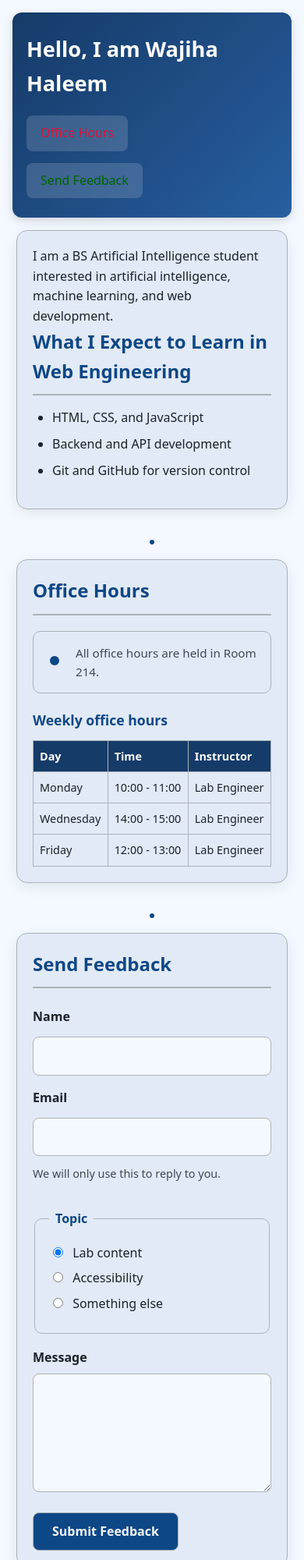
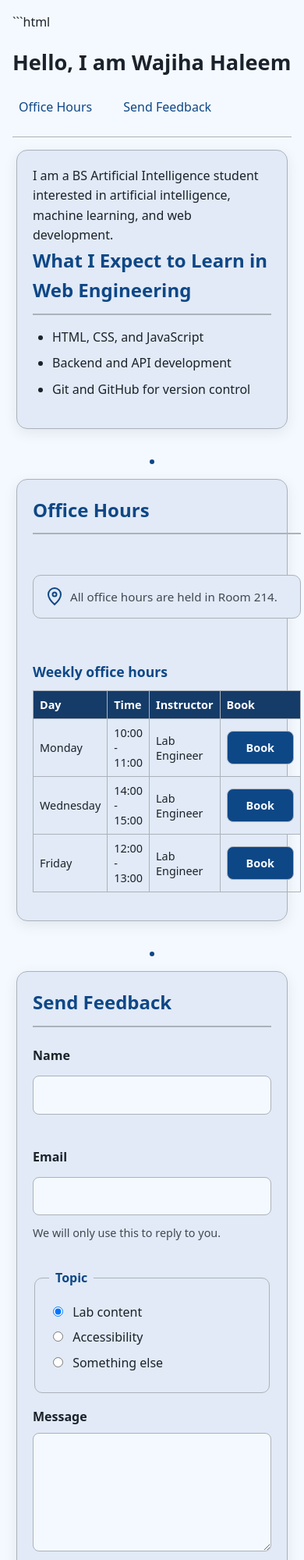
Before and after one commit to wajiha442/web-engineering-lab, a website: page public/index.html in a window 390 px wide. Shown: the top 2000 px of the page at 78% size. Drawn offline with Linux system fonts and the light colour scheme.

Commit message:
Complete Web Engineering Lab 04

````diff
--- a/public/index.html
+++ b/public/index.html
@@ -1,4 +1,4 @@
-
+ ```html
 <!DOCTYPE html>
 <html lang="en">
 <head>
@@ -7,7 +7,6 @@
     <title>Wajiha Haleem - Web Engineering Lab</title>
     <link rel="stylesheet" href="styles.css">
 </head>
-
 <body>
 
     <a href="#main-content" class="skip-link">Skip to main content</a>
@@ -15,7 +14,7 @@
     <header>
         <h1 id="greeting">Hello, I am Wajiha Haleem</h1>
 
-        <nav>
+        <nav aria-label="Main navigation">
             <ul>
                 <li>
                     <a href="#schedule" class="nav-link" aria-current="location">
@@ -40,7 +39,6 @@
             </p>
 
             <h2>What I Expect to Learn in Web Engineering</h2>
-
             <ul>
                 <li>HTML, CSS, and JavaScript</li>
                 <li>Backend and API development</li>
@@ -53,7 +51,9 @@
         </svg>
 
         <section id="schedule">
-            <h2>Office Hours</h2>
+
+            <!-- TASK 4: Heading spans both Grid columns -->
+            <h2 class="span-all">Office Hours</h2>
 
             <figure>
                 <svg
@@ -64,8 +64,20 @@
                     viewBox="0 0 24 24"
                 >
                     <title id="pin-title">Location pin</title>
-                    <circle cx="12" cy="10" r="6"></circle>
-                    <circle cx="12" cy="10" r="2"></circle>
+                    <path
+                        d="M12 22s8-7.2 8-13a8 8 0 1 0-16 0c0 5.8 8 13 8 13z"
+                        fill="none"
+                        stroke="currentColor"
+                        stroke-width="2"
+                    />
+                    <circle
+                        cx="12"
+                        cy="9"
+                        r="2.5"
+                        fill="none"
+                        stroke="currentColor"
+                        stroke-width="2"
+                    />
                 </svg>
 
                 <figcaption class="text-muted">
@@ -73,6 +85,7 @@
                 </figcaption>
             </figure>
 
+            <!-- TASK 7: Book column and data-day buttons -->
             <table>
                 <caption>Weekly office hours</caption>
 
@@ -81,6 +94,7 @@
                         <th scope="col">Day</th>
                         <th scope="col">Time</th>
                         <th scope="col">Instructor</th>
+                        <th scope="col">Book</th>
                     </tr>
                 </thead>
 
@@ -92,6 +106,11 @@
                             <time datetime="11:00">11:00</time>
                         </td>
                         <td>Lab Engineer</td>
+                        <td>
+                            <button type="button" data-day="Monday">
+                                Book
+                            </button>
+                        </td>
                     </tr>
 
                     <tr>
@@ -101,6 +120,11 @@
                             <time datetime="15:00">15:00</time>
                         </td>
                         <td>Lab Engineer</td>
+                        <td>
+                            <button type="button" data-day="Wednesday">
+                                Book
+                            </button>
+                        </td>
                     </tr>
 
                     <tr>
@@ -110,9 +134,18 @@
                             <time datetime="13:00">13:00</time>
                         </td>
                         <td>Lab Engineer</td>
+                        <td>
+                            <button type="button" data-day="Friday">
+                                Book
+                            </button>
+                        </td>
                     </tr>
                 </tbody>
             </table>
+
+            <!-- TASK 7: Accessible booking status -->
+            <p id="booking-status" role="status" aria-live="polite"></p>
+
         </section>
 
         <svg aria-hidden="true" width="24" height="24" viewBox="0 0 24 24">
@@ -123,10 +156,7 @@
             <h2>Send Feedback</h2>
 
             <form>
-
-                <!-- Task 2: Margin Collapse Experiment -->
                 <div class="field-experiment">
-
                     <p>
                         <label for="name">Name</label>
                         <input
@@ -146,47 +176,34 @@
                             required
                             aria-describedby="email-hint"
                         >
-
                         <span id="email-hint" class="text-muted">
                             We will only use this to reply to you.
                         </span>
                     </p>
-
                 </div>
 
-                <fieldset>
+                <!-- TASK 5: Topic spans both Grid columns -->
+                <fieldset class="span-all">
                     <legend>Topic</legend>
 
                     <label>
-                        <input
-                            type="radio"
-                            name="topic"
-                            value="lab"
-                            checked
-                        >
+                        <input type="radio" name="topic" value="lab" checked>
                         Lab content
                     </label>
 
                     <label>
-                        <input
-                            type="radio"
-                            name="topic"
-                            value="accessibility"
-                        >
+                        <input type="radio" name="topic" value="accessibility">
                         Accessibility
                     </label>
 
                     <label>
-                        <input
-                            type="radio"
-                            name="topic"
-                            value="other"
-                        >
+                        <input type="radio" name="topic" value="other">
                         Something else
                     </label>
                 </fieldset>
 
-                <div>
+                <!-- TASK 5: Message spans both Grid columns -->
+                <div class="span-all">
                     <label for="message">Message</label>
                     <textarea
                         id="message"
@@ -197,19 +214,18 @@
                 </div>
 
                 <button type="submit">Submit Feedback</button>
-
             </form>
         </section>
 
     </main>
 
     <footer>
-        <address>
-            Contact your instructor for help.
-        </address>
+        <address>Contact your instructor for help.</address>
     </footer>
 
-    <script src="script.js"></script>
+    <!-- TASK 8: Load main.js as a JavaScript module -->
+    <script type="module" src="main.js"></script>
 
 </body>
 </html>
+```
--- a/public/styles.css
+++ b/public/styles.css
@@ -1,12 +1,7 @@
 
-/* LAB 03: The Cascade, Specificity and Modern CSS Foundations */
+/* LAB 04: Flexbox, Grid and JavaScript Runtime and DOM */
 
 @layer reset, base, components, utilities;
-
-
-/* =========================
-   TASK 1: BOX MODEL RESET
-   ========================= */
 
 @layer reset {
     *,
@@ -24,17 +19,9 @@
     }
 }
 
-
-/* =========================
-   TASK 5, 6, 9, 10: BASE
-   Design tokens, typography,
-   modern colours and themes
-   ========================= */
-
 @layer base {
     :root {
         color-scheme: light dark;
-
         --space: 1rem;
 
         --color-bg: light-dark(
@@ -94,65 +81,64 @@
         padding: var(--space);
     }
 
+    input,
+    textarea,
+    button {
+        font: inherit;
+    }
+
     main {
         max-inline-size: 60rem;
         margin-inline: auto;
         padding-block: 1rem;
     }
-
-    input,
-    textarea,
-    button {
-        font: inherit;
-    }
 }
 
+@layer components {
 
-/* =========================
-   TASK 3, 4, 7, 8, 10
-   COMPONENTS AND CASCADE
-   ========================= */
-
-@layer components {
+    /* TASK 1: Header Flexbox */
     header {
-        background: linear-gradient(
-            135deg,
-            var(--color-header-start),
-            var(--color-header-end)
-        );
-        color: white;
-        padding: 35px 8%;
-        border-radius: 12px;
-        box-shadow: 0 4px 12px rgba(0, 0, 0, 0.15);
+        display: flex;
+        flex-wrap: wrap;
+        justify-content: space-between;
+        align-items: center;
+        gap: var(--space);
+        padding-block-end: var(--space);
+        border-block-end: 1px solid var(--color-border);
     }
 
     header h1 {
-        margin-block-end: 20px;
-        font-size: 2.2rem;
+        margin: 0;
+        font-size: 2rem;
     }
 
+    /* TASK 2: Navigation Flexbox */
     nav ul {
         display: flex;
         flex-wrap: wrap;
-        gap: 15px;
+        gap: 1.5rem;
         list-style: none;
+        margin: 0;
         padding: 0;
-        margin: 0;
     }
 
     nav a {
         display: inline-block;
-        color: white;
+        color: var(--color-accent);
         text-decoration: none;
-        padding: 10px 18px;
-        border-radius: 8px;
-        background: rgba(255, 255, 255, 0.15);
-        transition: background 0.2s, transform 0.2s;
+        padding: 0.5rem;
     }
 
     nav a:hover {
-        background: rgba(255, 255, 255, 0.28);
-        transform: translateY(-2px);
+        text-decoration: underline;
+    }
+
+    /* TASK 4: Office Hours CSS Grid */
+    #schedule {
+        display: grid;
+        grid-template-columns: 2fr 1fr;
+        gap: var(--space);
+        align-items: start;
     }
 
     section {
@@ -190,10 +176,11 @@
         fill: currentColor;
     }
 
+    /* TASK 3: Figure Flexbox */
     figure {
         display: flex;
         align-items: center;
-        gap: 15px;
+        gap: 0.5rem;
         background: var(--color-surface);
         padding: 15px;
         border: 1px solid var(--color-border);
@@ -243,21 +230,28 @@
         background: var(--color-border);
     }
 
+    /* TASK 5: Feedback Form Grid */
     form {
-        display: flex;
-        flex-direction: column;
-        gap: 18px;
+        display: grid;
+        grid-template-columns: repeat(2, minmax(0, 1fr));
+        gap: 18px var(--space);
     }
 
-    /* TASK 2: Margin collapse experiment */
-    form p {
-        margin-block: 0.5rem 1rem;
+    .field-experiment {
+        display: contents;
     }
 
     .field-experiment p {
         display: flex;
         flex-direction: column;
         gap: 0.35rem;
+        margin-block: 0.5rem 1rem;
+        min-width: 0;
+    }
+
+    /* Topic and Message span both columns */
+    form .span-all {
+        grid-column: 1 / -1;
     }
 
     label {
@@ -270,7 +264,8 @@
     input[type="email"],
     textarea {
         width: 100%;
-        max-width: 600px;
+        max-width: 100%;
+        min-width: 0;
         padding: 11px 13px;
         border: 1px solid var(--color-border);
         border-radius: 8px;
@@ -291,7 +286,7 @@
         border: 1px solid var(--color-border);
         border-radius: 10px;
         padding: 18px;
-        max-width: 600px;
+        min-width: 0;
     }
 
     legend {
@@ -320,15 +315,11 @@
         color: var(--color-bg);
         cursor: pointer;
         font-weight: bold;
-        transition: background 0.2s;
+        justify-self: start;
     }
 
     button:hover {
-        background: color-mix(
-            in oklch,
-            var(--color-accent),
-            black 15%
-        );
+        opacity: 0.85;
     }
 
     a:focus-visible,
@@ -370,41 +361,22 @@
         font-style: normal;
     }
 
-    /* TASK 3: Specificity experiment */
-    :where(nav ul li) a {
-        color: purple;
-    }
-
-    .nav-link {
-        color: darkgreen;
-    }
-
-    a[aria-current="location"] {
-        color: crimson;
-    }
-
-
-}
-
-
-/* =========================
-   TASK 9: UTILITY CLASSES
-   ========================= */
-
-@layer utilities {
     .text-muted {
         color: var(--color-muted);
     }
 }
 
+@layer utilities {
+    /* TASK 4: Heading spans both Office Hours columns */
+    .span-all {
+        grid-column: 1 / -1;
+    }
+}
 
-/* =========================
-   RESPONSIVE DESIGN
-   ========================= */
-
+/* TASK 6: Single-column grids on narrow screens */
 @media (max-width: 650px) {
     header {
-        padding: 25px 5%;
+        padding-block: 1rem;
     }
 
     header h1 {
@@ -412,11 +384,7 @@
     }
 
     nav ul {
-        flex-direction: column;
-    }
-
-    nav a {
-        width: fit-content;
+        flex-direction: row;
     }
 
     main {
@@ -427,6 +395,12 @@
         padding: 20px;
     }
 
+    /* Office Hours grid becomes one column */
+    #schedule {
+        grid-template-columns: 1fr;
+    }
+
+    /* Table spacing on small screens */
     table {
         font-size: 0.9rem;
     }
@@ -435,4 +409,23 @@
     td {
         padding: 8px;
     }
+
+    /* Feedback form becomes one column */
+    form {
+        grid-template-columns: 1fr;
+    }
+
+    /* Full-width items fit the single column */
+    .span-all {
+        grid-column: 1;
+    }
 }
+
+/* TASK 9: Highlight selected booking rows */
+#schedule tbody tr.selected {
+    background-color: #d1fae5;
+}
+
+#schedule tbody tr.selected td {
+    color: #065f46;
+}
````
Also changed, not shown: NOTES.md (added, +20 -0 lines), public/main.js (added, +42 -0 lines), public/utils.js (added, +17 -0 lines), README.md.
